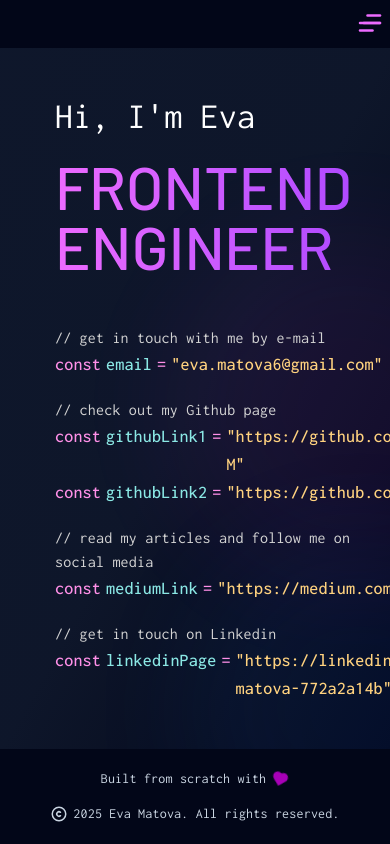
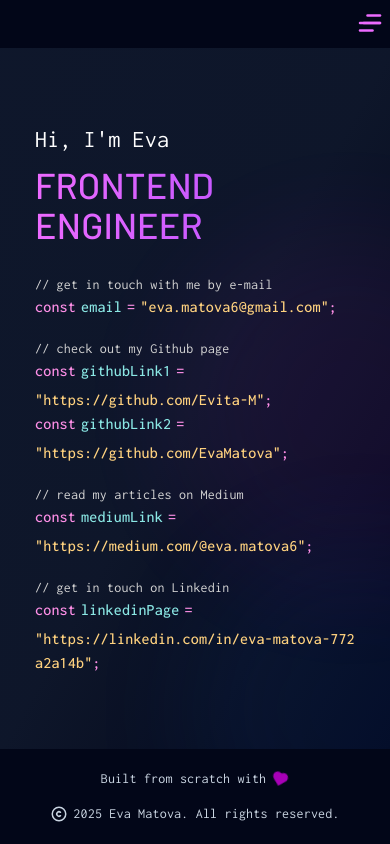
Before and after one commit to Evita-M/my-portfolio, a Next.js app: page / in a window 390 px wide. Built offline with nearby package versions, Linux system fonts and the light colour scheme.

Commit message:
feat: add homepage  rwd

```diff
--- a/src/app/page.tsx
+++ b/src/app/page.tsx
@@ -21,7 +21,7 @@ const links = [
     ],
   },
   {
-    comment: 'read my articles and follow me on social media',
+    comment: 'read my articles on Medium',
     variables: [
       { name: 'mediumLink', value: 'https://medium.com/@eva.matova6' },
     ],
@@ -39,10 +39,12 @@ const links = [
 
 export default function Home() {
   return (
-    <section className='flex h-full w-full flex-col justify-center pl-[10%]'>
-      <div className='flex flex-col gap-20'>
+    <section className='flex h-full w-full flex-col justify-center px-6 sm:px-8 md:px-[10%]'>
+      <div className='flex flex-col gap-12 sm:gap-16 md:gap-20'>
         <div>
-          <p className='mb-8 text-4xl text-white'>Hi, I&apos;m Eva</p>
+          <p className='mb-4 text-2xl text-white sm:mb-6 sm:text-3xl md:mb-8 md:text-4xl'>
+            Hi, I'm Eva
+          </p>
           <Typewriter>
             <GradientTitle text='Frontend Engineer' />
           </Typewriter>
--- a/src/components/gradient-title/index.tsx
+++ b/src/components/gradient-title/index.tsx
@@ -6,7 +6,7 @@ interface GradientTitleProps {
 
 export const GradientTitle: FC<GradientTitleProps> = ({ text }) => {
   return (
-    <h1 className='font-barlow bg-gradient-to-r from-fuchsia-400 to-purple-500 bg-clip-text text-8xl font-medium text-transparent uppercase'>
+    <h1 className='font-barlow bg-gradient-to-r from-fuchsia-400 to-purple-500 bg-clip-text text-4xl font-medium text-transparent uppercase sm:text-6xl md:text-7xl lg:text-8xl'>
       {text}
     </h1>
   );
--- a/src/modules/link-list/index.tsx
+++ b/src/modules/link-list/index.tsx
@@ -23,28 +23,38 @@ export const LinkList: FC<LinkListProps> = ({ hiddenTitle, links }) => {
       <ul className='flex flex-col gap-8'>
         {links.map((info, index) => (
           <li key={index}>
-            <span className='block text-neutral-300'>{`// ${info.comment}`}</span>
+            <span className='block text-sm text-neutral-300 sm:text-base'>{`// ${info.comment}`}</span>
             {info.variables.map(({ name, value, variant }, vIndex) => (
-              <span key={vIndex} className='flex gap-2 text-lg font-medium'>
+              <span
+                key={vIndex}
+                className='flex flex-wrap gap-2 text-base font-medium sm:text-lg'
+              >
                 <p className='text-primary'>const</p>
                 <p className='text-secondary'>{name}</p>
                 <p className='text-primary'>=</p>
-                <span className='text-tertiary'>
+                <span className='text-tertiary break-all sm:break-normal'>
                   {variant === 'email' ? (
                     <a
                       href={`mailto:${value}`}
                       target='_blank'
                       rel='noopener noreferrer'
+                      className='transition-colors hover:text-fuchsia-400'
                     >
                       {`"${value}"`}
+                      <span className='text-primary'>;</span>
                     </a>
                   ) : (
-                    <a href={value} target='_blank' rel='noopener noreferrer'>
+                    <a
+                      href={value}
+                      target='_blank'
+                      rel='noopener noreferrer'
+                      className='transition-colors hover:text-fuchsia-400'
+                    >
                       {`"${value}"`}
+                      <span className='text-primary'>;</span>
                     </a>
                   )}
                 </span>
-                <span className='text-primary'>;</span>
               </span>
             ))}
           </li>
```
